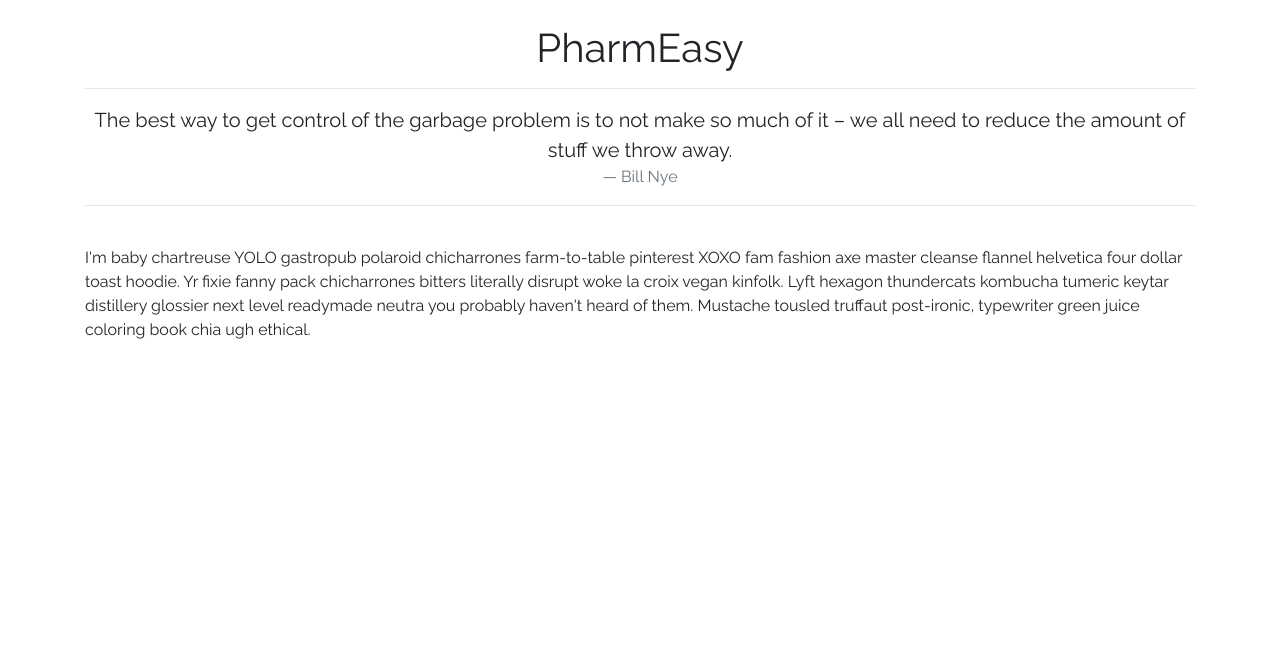
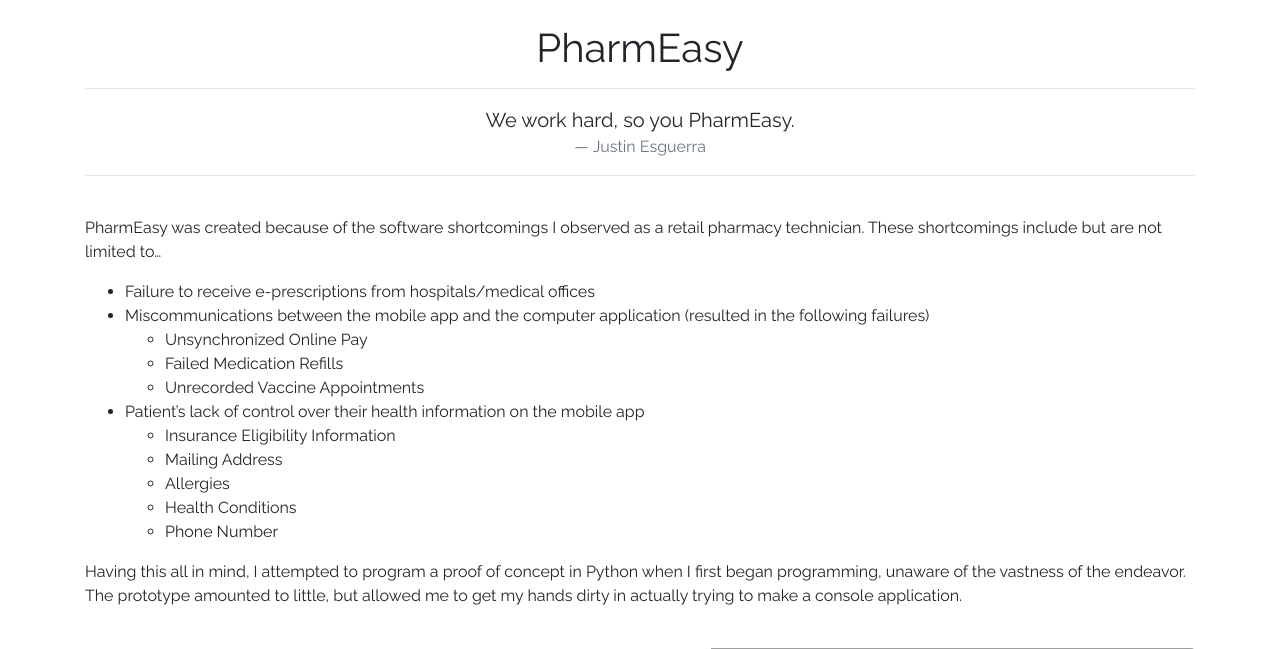
Before and after one commit to Resilliance/Portfolio, a Django app: page /projects/pharmeasy/ in a window 1280 px wide. Shown: the part 76-725 px from the top of the page. Before the commit the page ends 415 px from the top, so only its background shows below. Run offline with Django 4.2, Linux system fonts and the light colour scheme; grey boxes are pictures that could not be loaded.

Commit message:
updates PharmEasy web page

```diff
--- a/Portfolio/settings.py
+++ b/Portfolio/settings.py
@@ -30,6 +30,7 @@ ALLOWED_HOSTS = [
     'jkeportfolio.herokuapp.com',
     'justinke.com',
     '127.0.0.1',
+    'justinke.dev',
 ]
 
 
--- a/blogs/templates/blogs/projects/pharmeasy.html
+++ b/blogs/templates/blogs/projects/pharmeasy.html
@@ -9,23 +9,90 @@
         <h1 class="text-center">PharmEasy</h1>
         <hr>
         <blockquote class="blockquote text-center">
-            <p class="mb-0">The best way to get control of the garbage problem is to not make so much of it – we all need to reduce the amount of stuff we throw away.</p>
-            <footer class="blockquote-footer">Bill Nye</footer>
+            <p class="mb-0">We work hard, so you PharmEasy.</p>
+            <footer class="blockquote-footer">Justin Esguerra</footer>
         </blockquote>
         <hr>
         <br>
         <div class="d-flex flex-row">
             <div class="d-flex flex-column-3">
-                <p class="fs-1">I'm baby chartreuse YOLO gastropub polaroid chicharrones farm-to-table pinterest XOXO fam fashion axe master
-                     cleanse flannel helvetica four dollar toast hoodie. Yr fixie fanny pack chicharrones bitters literally disrupt
-                      woke la croix vegan kinfolk. Lyft hexagon thundercats kombucha tumeric keytar distillery glossier next level
-                       readymade neutra you probably haven't heard of them. Mustache tousled truffaut post-ironic, typewriter green
-                        juice coloring book chia ugh ethical.
+                <p>PharmEasy was created because of the software shortcomings I observed as a retail pharmacy technician.
+                     These shortcomings include but are not limited to…
+                </p>
+
+            </div>
+        </div>
+        <div class="d-flex flex-row">
+            <div class="d-flex flex-column-3">
+                <ul>
+                    <li> Failure to receive e-prescriptions from hospitals/medical offices </li>
+                    <li> Miscommunications between the mobile app and the computer application
+                         (resulted in the following failures)</li>
+                    <ul>
+                        <li class="square">Unsynchronized Online Pay</li>
+                        <li class="square">Failed Medication Refills</li>
+                        <li class="square">Unrecorded Vaccine Appointments</li>
+                    </ul>
+                    <li>Patient’s lack of control over their health information on the mobile app</li>
+                    <ul>
+                        <li class="square">Insurance Eligibility Information</li>
+                        <li class="square">Mailing Address</li>
+                        <li class="square">Allergies</li>
+                        <li class="square">Health Conditions</li>
+                        <li class="square">Phone Number</li>
+                    </ul>
+                </ul>
+            </div>
+        </div>
+        <div class="d-flex flex-row">
+            <div class="d-flex flex-column-3">
+                <p>Having this all in mind, I attempted to program a proof of concept in Python
+                     when I first began programming, unaware of the vastness of the endeavor.
+                      The prototype amounted to little, but allowed me to get my hands dirty in actually trying
+                       to make a console application.
                 </p>
             </div>
+        </div>
+        <br>
+        <div class="d-flex flex-row">
+            <div class"d-flex flex-column-3">
+                <p>In 2021, my friends and I participated in KnightHacks. This was a year after the inception
+                     of the pharmacy idea, and at the start of the hackathon PharmEasy was officially born.
+                </p>
+                <p>In the 36 hours that we had, we were able to design most of the user interface,
+                    the login screen, some components, and a half finished user authentication.
+                    Due to my lack of skill at the time I was primarily in charge of the mockups and the video presentation.
+                    Miraculously through our efforts we won a sponsored prize at the competition.
+                </p>
+            </div>
+            <div class="d-flex flex-column">
+                <img src="{% static 'images/peiosmockup.jpeg'%}" class="rounded pl-3" width="500" height=auto max-height="400">
+            </div>
+        </div>
+        <br>
+        <div class="d-flex flex-column">
+            <img class="rounded image-center" src="{% static 'images/pepatientlookup.gif'%}" width="1100">
 
         </div>
+        <br>
+        <div class="d-flex flex-column">
+            <p> However, after the hackathon I began working on the database.
+                I installed PostgreSQL and started learning about databases, ERD’s, queries and SQL.
+                 At the writing of this article, I’ve only gotten so far as to normalize the database to the third normal
+                  form (3nf). Despite that I have yet to deploy the database or connect it to the user authentication nor
+                  the front end.
+           </p>
+           <p>PharmEasy has regressed back into the planning stage, however I believe that is for the better.
+                I have come to realize that a software as complex as a pharmacy management system is not something that
+                 can be rushed to production.
+           </p>
+           <p>Rushing, just like in healthcare, leads to errors. Preventing those mistakes by taking the
+               time necessary to plan, prototype, and learn. Is the correct decision.
+           </p>
 
+        </div>
+           <p>I’ll keep working hard and maybe someday, pharmacies and patients alike can PharmEasy.</p>
+        <br>
     </body>
 </div>
 {% endblock content%}
```
Also changed, not shown: blogs/templates/blogs/projects.html (+9 -8 lines), 5 other files.
